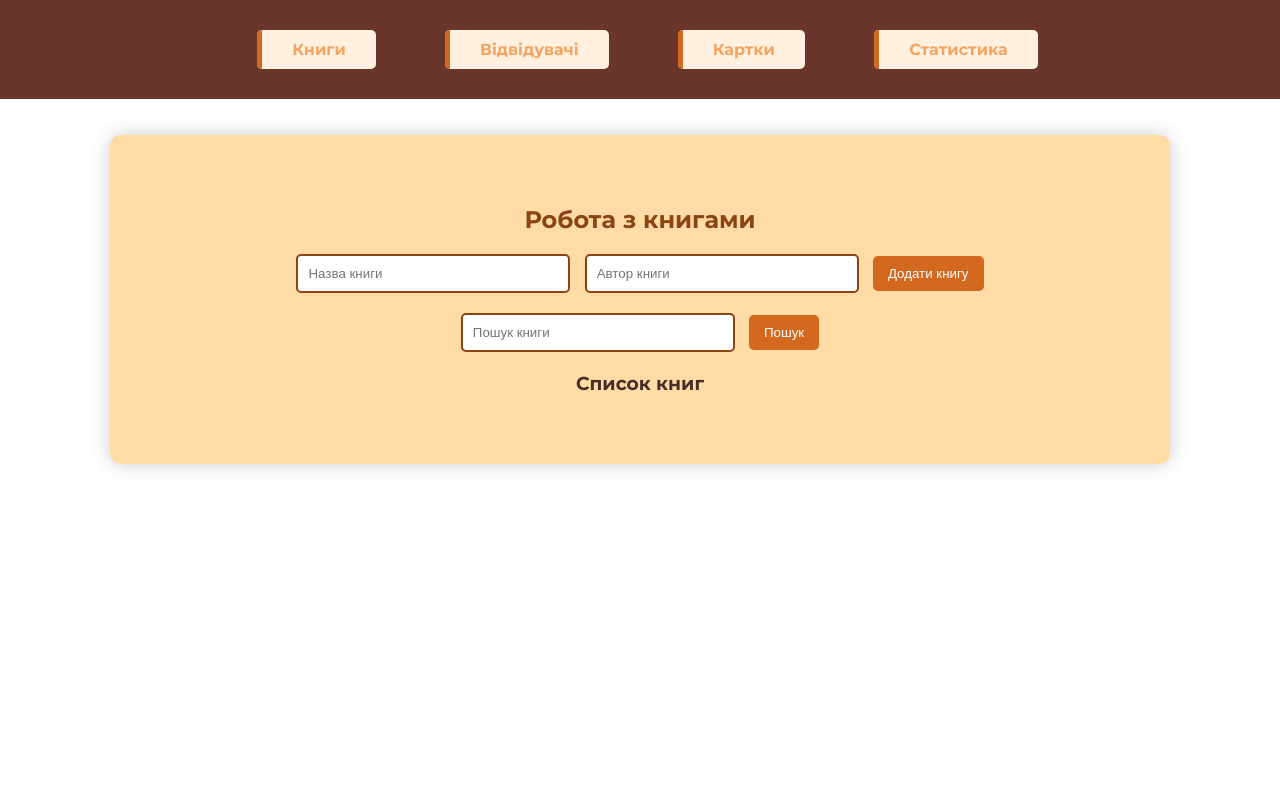
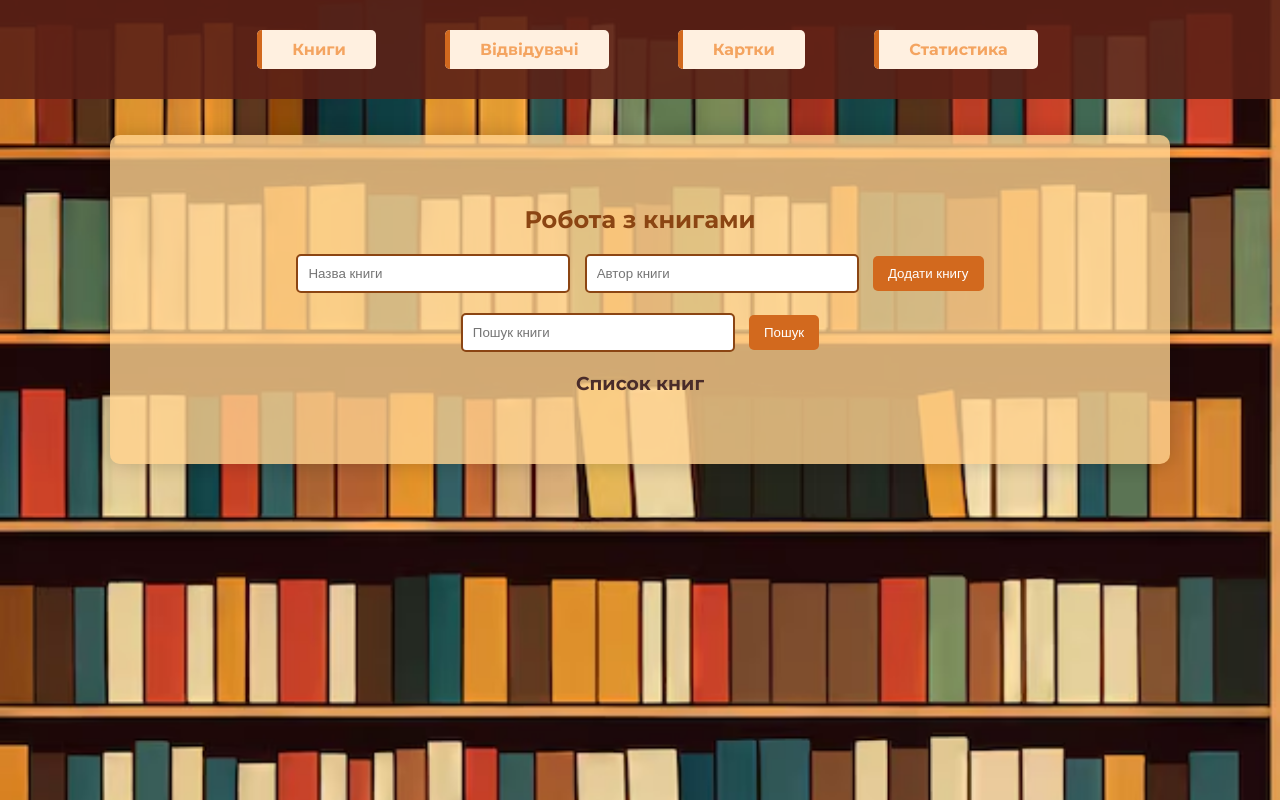
Before and after one commit to Qberds/Liblary, a plain HTML site: page index.html in a window 1280 px wide. Drawn offline with Linux system fonts and the light colour scheme; the site is published under a folder, as on GitHub Pages, so addresses that start at the root find nothing.

Commit message:
index.html

```diff
--- a/index.html
+++ b/index.html
@@ -5,7 +5,7 @@
     <meta name="viewport" content="width=device-width, initial-scale=1.0">
     <title>Бібліотека</title>
     <link rel="stylesheet" href="stayl.css">
-    <style>body{background-image: url('/imeges/colorful-bookshelves-with-books_124507-15112.avif');}</style>
+    <style>body{background-image: url('imeges/colorful-bookshelves-with-books_124507-15112.avif');}</style>
 </head>
 <body>
 
```
